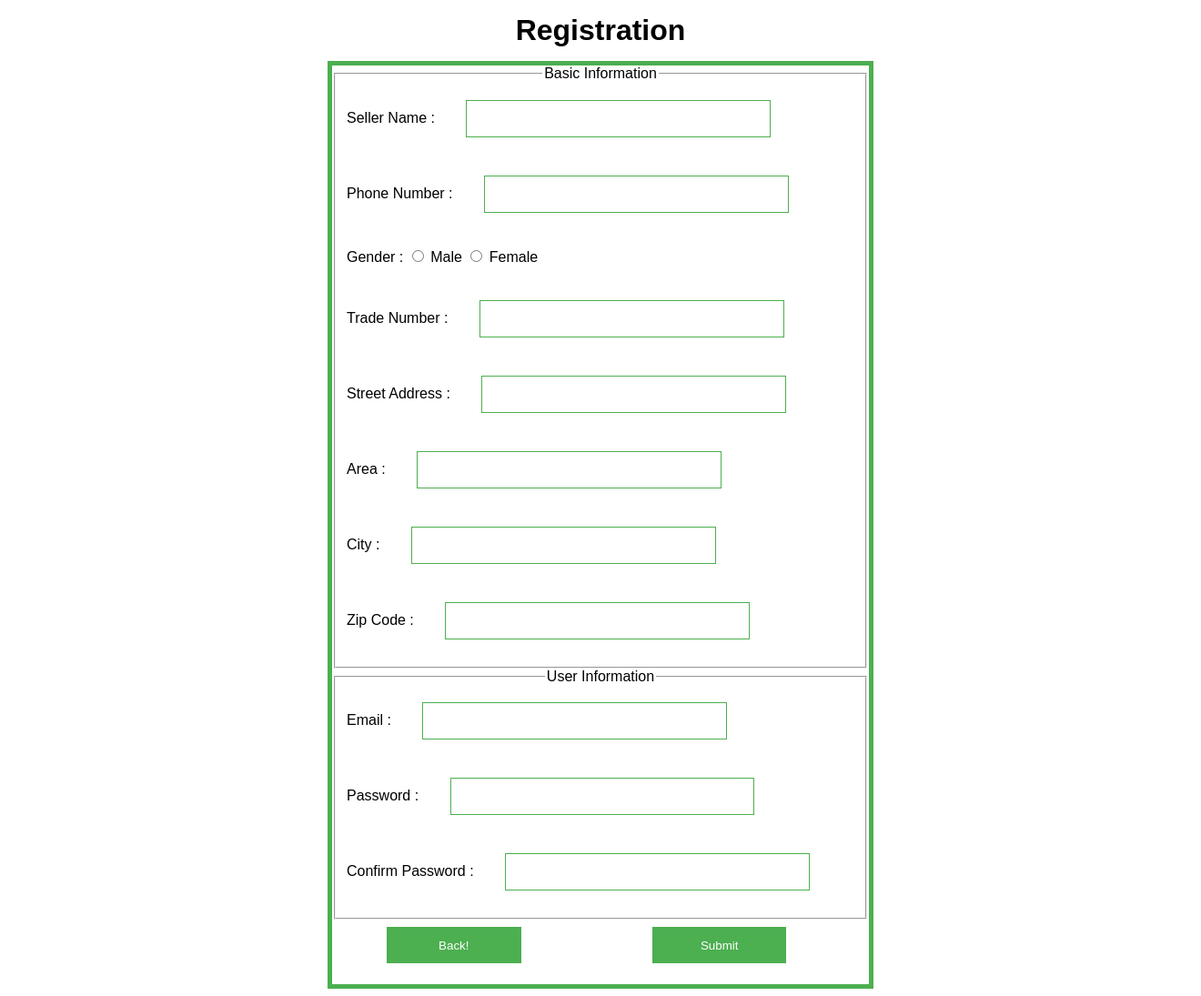
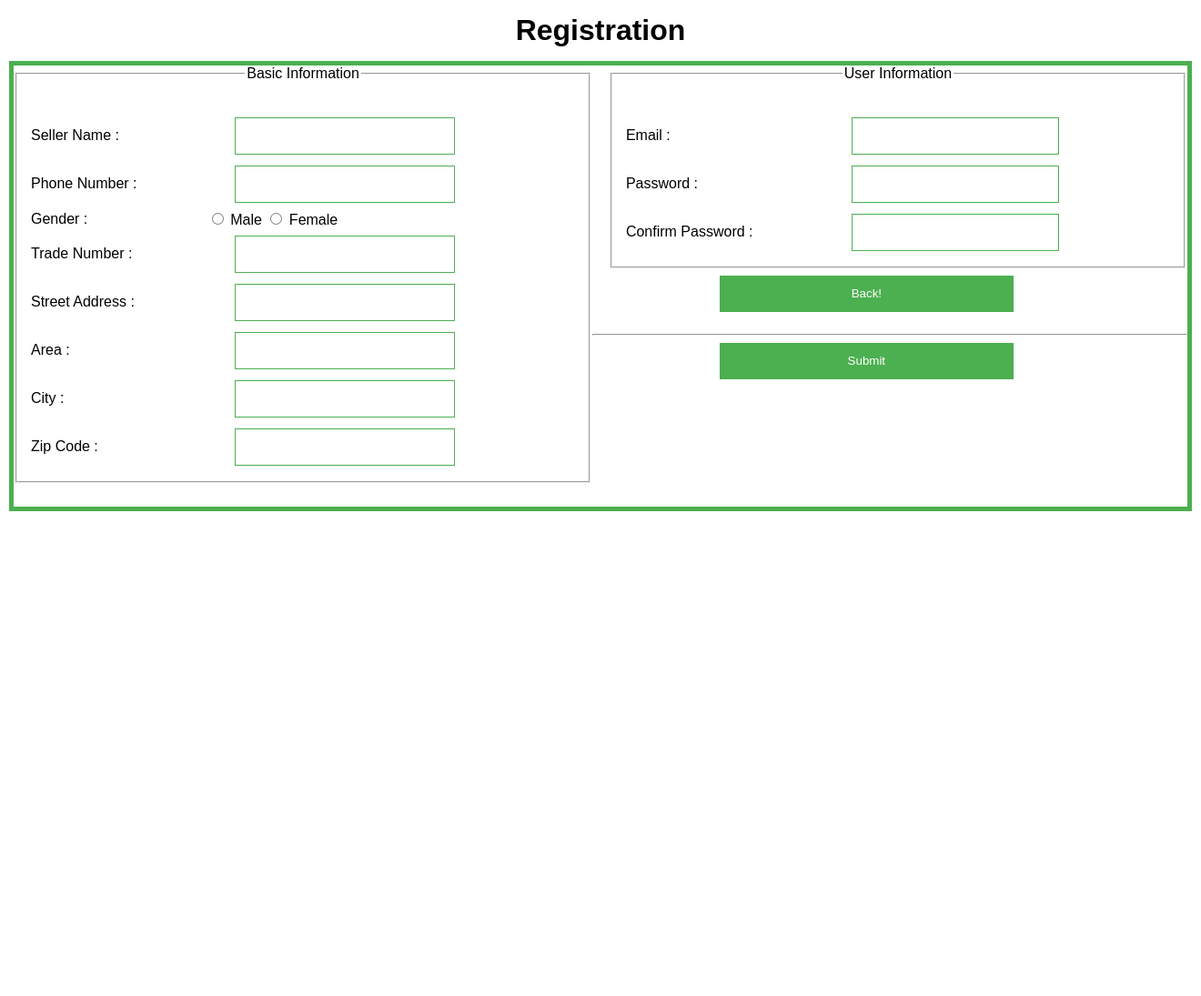
Before and after one commit to zahidloshan/PHP_E-Book-Shopping_Management_system, a PHP site: page /Registration.php in a window 1320 px wide. Shown: the whole page at 91% size. After the commit the page ends 562 px from the top, so only its background shows below. Run offline with PHP 8.4, Linux system fonts and the light colour scheme; data that the repository does not hold is empty.

Commit message:
css style change on addbook and registration

```diff
--- a/Css/CssStyle.css
+++ b/Css/CssStyle.css
@@ -47,8 +47,8 @@
   }
   form.regform
   {
-    height: 1020px;
-    width: 600px;
+    height: 495px;
+    width: 1300px;
   }
   form.profileform
   {
@@ -57,8 +57,8 @@
   }
   form.addbookform
   {
-    height: 740px;
-    width: 500px;
+    height: 590px;
+    width: 600px;
   }
   form.deletebookform
   {
@@ -106,6 +106,10 @@
   #Password
   {
       margin-left: 30px;
+  }
+  #backbuttonreg
+  {
+    margin-left: 140px;
   }
  button {
           background-color: #4CAF50;
@@ -160,3 +164,15 @@
             color: white;
             text-decoration: none;
         }
+ .columnright {
+  float: right;
+  width: 49%;
+}
+.columnleft {
+  float: left;
+  width: 49%;
+}
+.columncenter {
+  float: center;
+  width: 100%;
+}
--- a/Registration.php
+++ b/Registration.php
@@ -21,92 +21,159 @@ include('RegValidation.php');
     <div>
 	<form action="<?php echo htmlspecialchars($_SERVER['PHP_SELF']) ?>" action="" class="regform" onsubmit="return validateForm()" method="POST">
 
-	<fieldset>
+	<fieldset class="columnleft">
     <legend class="imgcontainer">Basic Information </legend>
+    <table width="100%">
+    	<tr>
+    		<td>
+	<label for="sellerName">Seller Name : </label>
+	        </td>
+	<td>
+	<input type="text" id="sellerName" name="sname" value="<?php echo $sellerName ?>">
+	</td>
+	</tr>
 
-	<label for="sellerName">Seller Name : </label>
-	<input type="text" id="sellerName" name="sname" value="<?php echo $sellerName ?>">
 	<p><?php echo $sellerNameErr; ?></p>
 
-     <br>
 
 
 
 	<!-- Phone  -->
+	<tr>
+    		<td>
 		<label for="sPhone">Phone Number : </label>
+		</td>
+	<td>
 		<input type="text" name="sphone" id="sPhone" value="<?php echo $sPhone ?>">
+		</td>
+	</tr>
 		<p><?php echo $sPhoneErr; ?></p>
 
-	<br>
+
 
 		<!-- Gender  -->
+		<tr>
+    		<td>
 		<label>Gender : </label>
+		</td>
+	<td>
 		<input type="Radio" name="gender" value="Male" id="male">
 		<label for="male">Male</label>
+
 		<input type="Radio" name="gender" value="Female" id="female">
 		<label for="female">Female</label>
+		</td>
+	</td>
+	</tr>
 		<p><?php echo $GenderErr; ?></p>
 
-    <br>
 
 	<!-- tradelicense -->
+	<tr>
+    		<td>
         <label for="tradelicense">Trade Number : </label>
+        </td>
+	<td>
 		<input type="text" name="tradelicense" id="tradelicense" value="<?php echo $tradelicense ?>">
+		</td>
+	</tr>
 		<p><?php echo $tradelicenseErr; ?></p>
 
 
-	<br>
 
 	<!-- Address  -->
+	<tr>
+    		<td>
         <label for="streetAddress">Street Address : </label>
+        </td>
+	<td>
 		<input type="text" name="streetaddress" id="streetAddress" value="<?php echo $streetAddress ?>">
+		</td>
+	</tr>
 		<p><?php echo $streetAddressErr; ?></p>
-	<br>
 
 	<!-- Area -->
+	<tr>
+    		<td>
         <label for="sArea">Area : </label>
+        </td>
+	<td>
 		<input type="text" name="sarea" id="sArea" value="<?php echo $sArea ?>">
+		</td>
+	</tr>
 		<p><?php echo $sAreaErr; ?></p>
 
-	<br>
 
 	<!-- City -->
+	<tr>
+    		<td>
         <label for="sCity">City : </label>
+        </td>
+	<td>
 		<input type="text" name="scity" id="sCity" value="<?php echo $sCity ?>">
+		</td>
+	</tr>
 		<p><?php echo $sCityErr; ?></p>
 
-	<br>
-
 	<!-- Postal Zip code -->
+	<tr>
+    		<td>
         <label for="sZipCode">Zip Code : </label>
+        </td>
+	<td>
 		<input type="text" name="szipcode" id="sZipCode" value="<?php echo $sZipCode ?>">
+		</td>
+	</tr>
 		<p><?php echo $sZipCodeErr; ?></p>
-
+    </table>
 	</fieldset>
 
 
-	<fieldset>
+	<fieldset class="columnright">
 
 	   <legend class="imgcontainer">User Information </legend>
-
+         <table width="100%">
+    	<tr>
+    		<td>
         <!-- Email  -->
 		<label for="Email">Email : </label>
+		    </td>
+	    <td>
 		<input type="email" name="email" id="Email" value="<?php echo $Email ?>">
+		</td>
+	    </tr>
 		<p><?php echo $EmailErr; ?></p>
-	    <br>
+
         <!-- Password  -->
+        <tr>
+    		<td>
 		<label for="password">Password : </label>
+		</td>
+	    <td>
 		<input type="password" name="pass" id="password" value="<?php echo $password ?>">
+		</td>
+	    </tr>
 		<p><?php echo $passwordErr; ?></p>
-		<br>
+
         <!-- Reenter Password  -->
+        <tr>
+    		<td>
 		<label for="rpassword">Confirm Password : </label>
+		</td>
+	    <td>
 		<input type="password" name="rpass" id="rpassword" value="<?php echo $rpassword ?>">
+		</td>
+	    </tr>
 		<p><?php echo $rPsswordErr; ?></p>
+	    </table>
 
     </fieldset>
     <div>
-    <button type="button" > <a href="Login.php">Back!</a> </button>
+    <button type="button" id="backbuttonreg"> <a href="Login.php">Back!</a> </button>
+    <p>
+
+    </p>
+    <hr>
 	<input type="submit"  name="submit" class="newbutton">
 	</div>
 
```
Also changed, not shown: AddBook.php (+56 -16 lines), WithdrawHistoryForm.php (+3 -11 lines).
